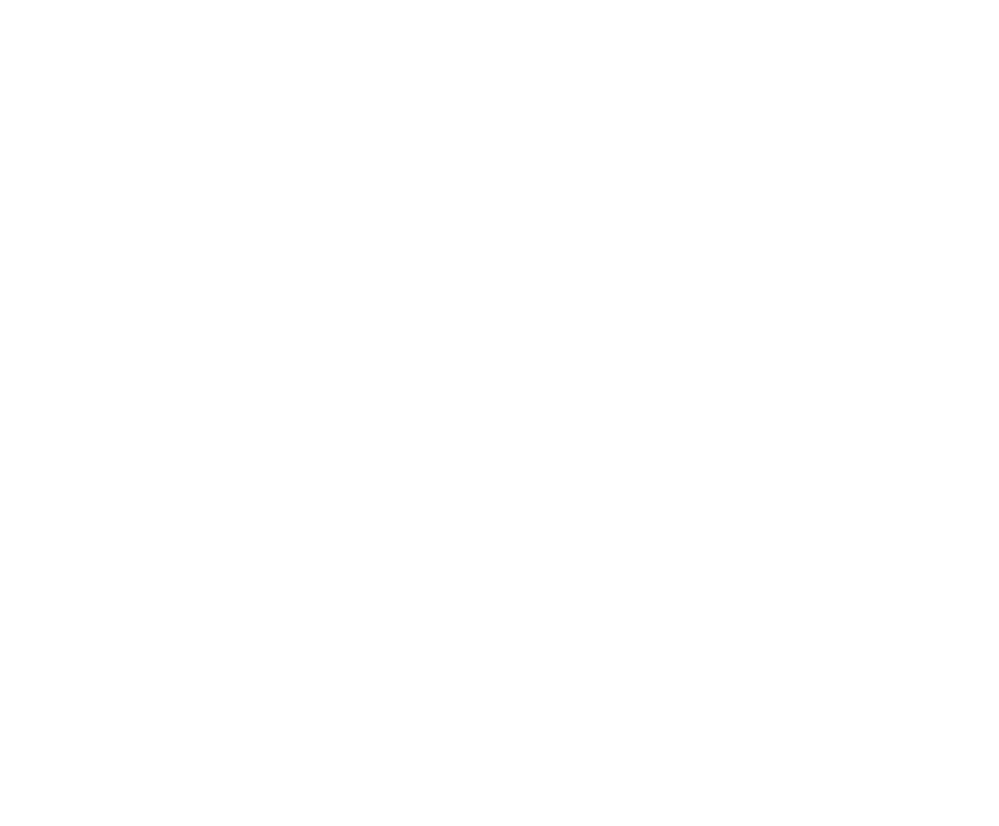
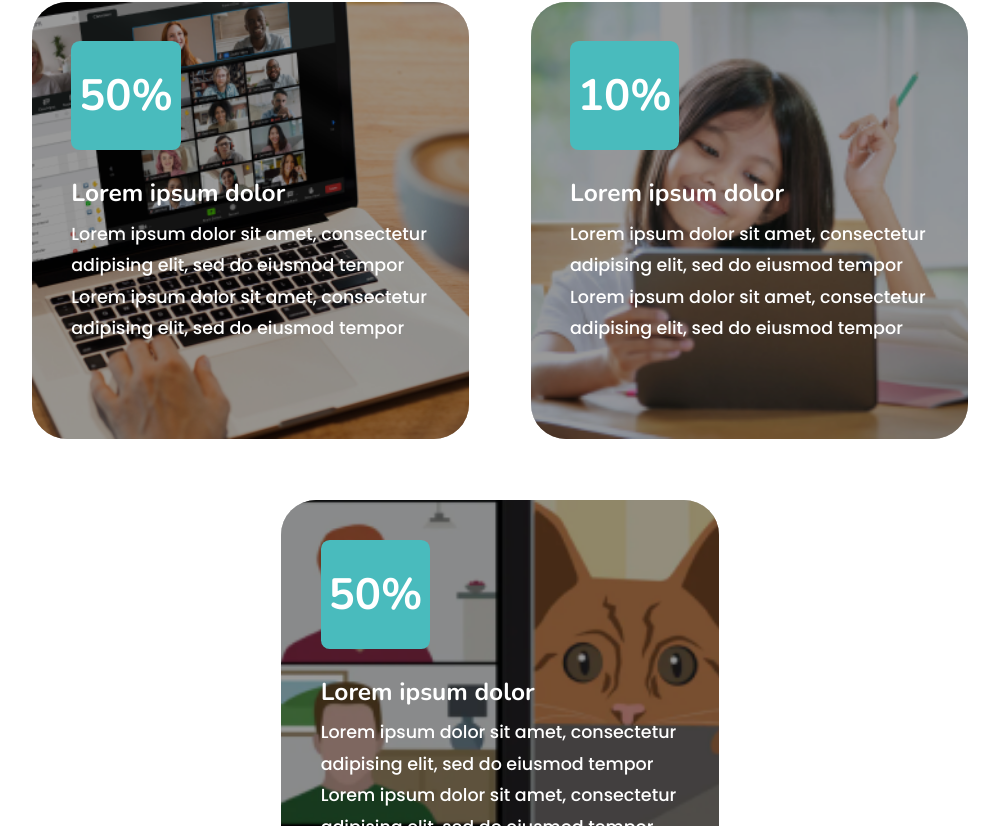
Before and after one commit to kapepa/Studying, a Next.js app in the folder app/: page /payment in a window 1280 px wide. Shown: the part 1674-2500 px from the top of the page, without its empty margins (140-1139 px from the left). Before the commit the page ends 1754 px from the top, so only its background shows below. Built offline with nearby package versions, Linux system fonts and the light colour scheme.

Commit message:
app: feature/payment | Education

```diff
--- a/app/section/Education/index.tsx
+++ b/app/section/Education/index.tsx
@@ -5,9 +5,34 @@
   return <section className={style.education}>
     <h5 className='h-bold'>Top Education offers and deals are listed here</h5>
     <div className={style.education__deals}>
+
       <div className={style.education__deal}>
+        <img className={style.education__bg} src={'/image/news-one.png'} alt={"img"}/>
+        <div className={style.education__inner}>
+          <div className={style.education__square}>50%</div>
+          <h6 className={style.education__h}>Lorem ipsum dolor</h6>
+          <span className={style.education__span}>Lorem ipsum dolor sit amet, consectetur adipising elit, sed do eiusmod tempor Lorem ipsum dolor sit amet, consectetur adipising elit, sed do eiusmod tempor</span>
+        </div>
+      </div>
 
+      <div className={style.education__deal}>
+        <img className={style.education__bg} src={'/image/news-two.png'} alt={"img"}/>
+        <div className={style.education__inner}>
+          <div className={style.education__square}>10%</div>
+          <h6 className={style.education__h}>Lorem ipsum dolor</h6>
+          <span className={style.education__span}>Lorem ipsum dolor sit amet, consectetur adipising elit, sed do eiusmod tempor Lorem ipsum dolor sit amet, consectetur adipising elit, sed do eiusmod tempor</span>
+        </div>
       </div>
+
+      <div className={style.education__deal}>
+        <img className={style.education__bg} src={'/image/news-four.png'} alt={"img"}/>
+        <div className={style.education__inner}>
+          <div className={style.education__square}>50%</div>
+          <h6 className={style.education__h}>Lorem ipsum dolor</h6>
+          <span className={style.education__span}>Lorem ipsum dolor sit amet, consectetur adipising elit, sed do eiusmod tempor Lorem ipsum dolor sit amet, consectetur adipising elit, sed do eiusmod tempor</span>
+        </div>
+      </div>
+
     </div>
   </section>
 }
--- a/app/section/Education/style.module.scss
+++ b/app/section/Education/style.module.scss
@@ -6,8 +6,95 @@
   padding: toRem(105) 0 toRem(90) 0;
   &__deals{
     padding-top: toRem(70);
+    display: flex;
+    justify-content: center;
+    flex-wrap: wrap;
+    column-gap: toRem(70);
+    row-gap: toRem(70);
   }
   &__deal{
-
+    border-radius: toRem(40);
+    position: relative;
+    overflow: hidden;
+    max-width: toRem(500);
+    flex: 1 1 toRem(470);
+    min-width: 280px;
+    &::before{
+      content: '';
+      display: block;
+      padding-top: 100%;
+    }
+  }
+  &__bg{
+    max-width: 100%;
+    width: 100%;
+    height: 100%;
+    position: absolute;
+    top: 0;
+    left: 0;
+    right: 0;
+    bottom: 0;
+    object-fit: cover;
+    background-color: rgba($black-bg-begin, .4);;
+  }
+  &__inner{
+    position: absolute;
+    top: 0;
+    left: 0;
+    right: 0;
+    bottom: 0;
+    background-color: rgba($black-bg-begin, .4);
+    padding: toRem(45);
+    color: $white-color;
+    font-family: 'Poppins', sans-serif;
+  }
+  &__square{
+    width: toRem(125);
+    height: toRem(125);
+    font-style: normal;
+    font-weight: 700;
+    font-size: toRem(50);
+    line-height: toRem(75);
+    background-color: $green-bg-easy;
+    display: flex;
+    justify-content: center;
+    align-items: center;
+    border-radius: toRem(10);
+    padding: toRem(8);
+  }
+  &__h{
+    padding-top: toRem(28);
+    padding-bottom: toRem(8);
+    font-weight: 700;
+    font-size: toRem(28);
+    line-height: toRem(42);
+  }
+  &__span{
+    font-weight: 500;
+    font-size: toRem(20);
+    line-height: toRem(36);
   }
 }
+
+@media screen and (max-width: 425px){
+  .education{
+    &__square{
+      width: toRem(90);
+      height: toRem(90);
+      font-size: toRem(35);
+      line-height: toRem(60);
+    }
+    &__inner{
+      padding: toRem(45);
+    }
+    &__h{
+      padding-top: toRem(18);
+      font-size: toRem(25);
+      line-height: toRem(36);
+    }
+    &__span{
+      font-size: toRem(17);
+      line-height: toRem(25);
+    }
+  }
+}
```
